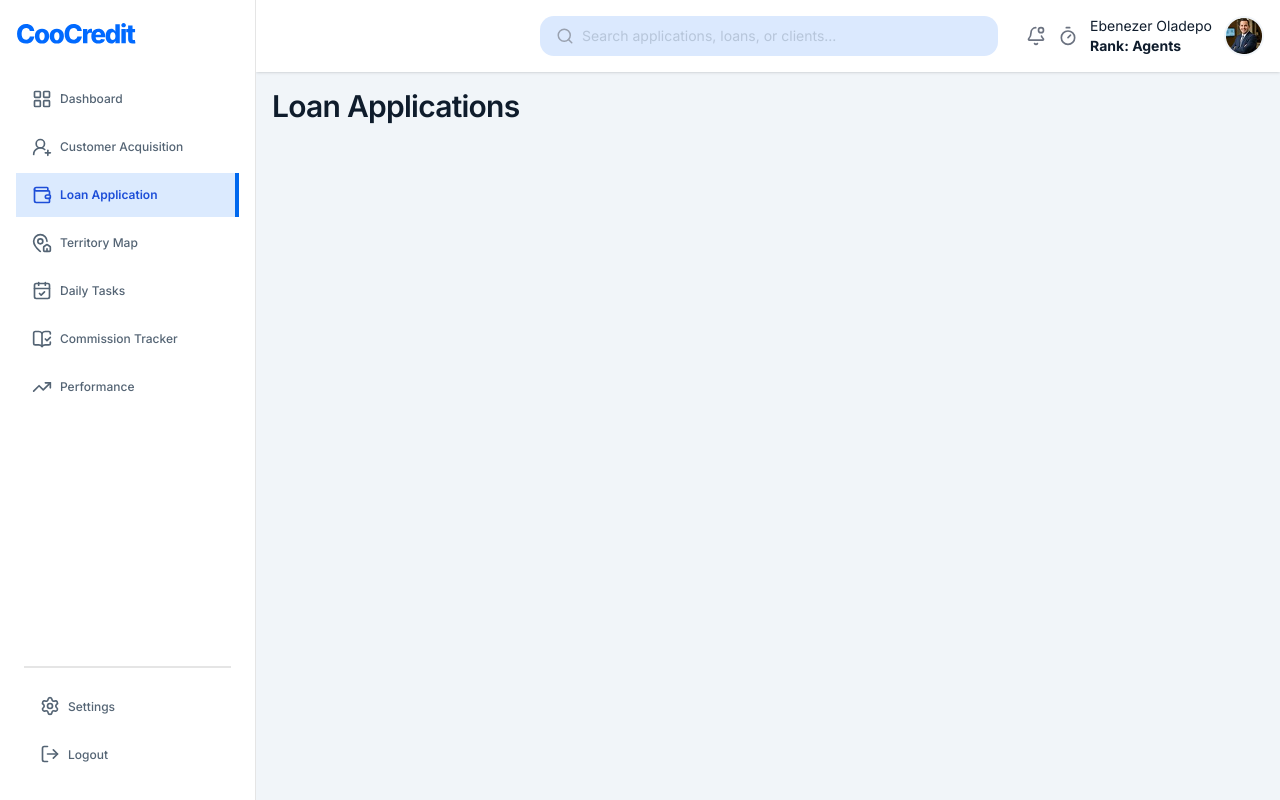
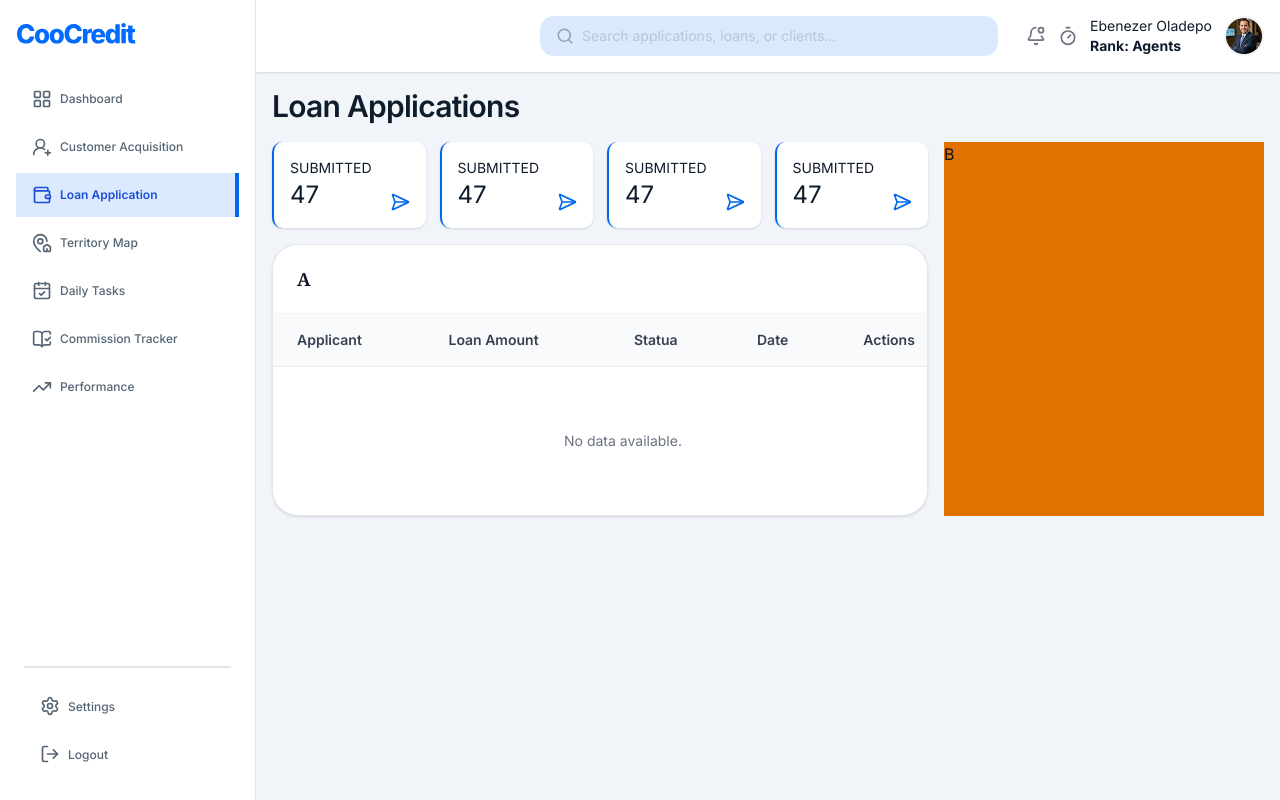
Before and after one commit to Banicoop/coocredit-business, a Next.js app: page /agents/loans in a window 1280 px wide. Built offline with nearby package versions, Linux system fonts and the light colour scheme; a web font is replaced by a local one.

Commit message:
implement loan widget and history

```diff
--- /dev/null
+++ b/src/app/(dashboard)/agents/(main)/loans/_sections/LoanHistory.tsx
@@ -0,0 +1,40 @@
+import { BasicTable } from '@/components/primitives/tables/BasicTable';
+import { Flex } from '@/components/ui/ui-layout';
+import React from 'react'
+
+const Title = () => (
+    <Flex>
+        A
+    </Flex>
+)
+
+const LoanHistory = () => {
+
+    const columns = [
+        {
+            key: 'applicant',
+            title: 'Applicant'
+        },
+        {
+            key: 'loanAmount',
+            title: 'Loan Amount'
+        },
+        {
+            key: 'status',
+            title: 'Statua'
+        },
+        {
+            key: 'date',
+            title: 'Date'
+        },
+        {
+            key: 'actions',
+            title: 'Actions'
+        },
+    ]
+  return (
+    <BasicTable columns={columns} data={[]} title={<Title/>} pageSize={6} pagination/>
+  )
+}
+
+export default LoanHistory;
--- /dev/null
+++ b/src/app/(dashboard)/agents/(main)/loans/_sections/LoanItems.tsx
@@ -0,0 +1,12 @@
+import { ColItem } from '@/components/ui/PageHeader';
+import { SendHorizontal } from 'lucide-react';
+import React from 'react';
+
+export const LoanWidget = () => (
+    <div className="flex items-end justify-between border-l-2 border-l-primary rounded-sm p-4 shadow-sm bg-card">
+        <ColItem item1='SUBMITTED' item2='47' className1='' className2='text-[24px]'/>
+        <span className='h-full flex'>
+            <SendHorizontal size={20} className='text-primary mt-auto'/>
+        </span>
+    </div>
+)
--- a/src/app/(dashboard)/agents/(main)/loans/_sections/LoanWidgets.tsx
+++ /dev/null
@@ -1,20 +0,0 @@
-import { ColItem } from '@/components/ui/PageHeader';
-import { SendHorizontal } from 'lucide-react';
-import React from 'react';
-
-const LoanWidget = () => (
-    <div className="flex items-baseline justify-between border-l-2 border-l-primary rounded-lg">
-        <ColItem item1='' item2='' className1=''className2=''/>
-        <span>
-            <SendHorizontal size={20} className='text-primary'/>
-        </span>
-    </div>
-)
-
-const LoanWidgets = () => {
-  return (
-    <div>LoanWidgets</div>
-  )
-}
-
-export default LoanWidgets
--- a/src/app/(dashboard)/agents/(main)/loans/page.tsx
+++ b/src/app/(dashboard)/agents/(main)/loans/page.tsx
@@ -1,20 +1,30 @@
 import { PageHeader } from '@/components/ui/PageHeader';
+import { Grid } from '@/components/ui/ui-layout';
 import React from 'react'
+import { LoanWidget } from './_sections/LoanItems';
+import LoanHistory from './_sections/LoanHistory';
 
 const Loans = () => {
   return (
-    <section className='flex flex-col gap-2.5'>
+    <Grid className='gap-y-4 w-full'>
       <PageHeader title='Loan Applications' />
 
-      <div className="flex flex-col lg:flex-row">
-        <div className="flex-3 flex flex-col">
+      <Grid className='gap-4 grid-cols-6 w-full'>
+        {/* MAIN */}
+        <Grid className='col-span-4 gap-y-4'>
+          <Grid className='grid-cols-2 lg:grid-cols-4 gap-3.5'>
+            <LoanWidget/>
+            <LoanWidget/>
+            <LoanWidget/>
+            <LoanWidget/>
+          </Grid>
+          <LoanHistory/>
+        </Grid>
 
-        </div>
-        <div className="flex-1 flex flex-col">
-
-        </div>
-      </div>
-    </section>
+        {/* LEFT COLUMN */}
+        <Grid className='bg-amber-600 col-span-2'>B</Grid>
+      </Grid>
+    </Grid>
   )
 }
 
```
